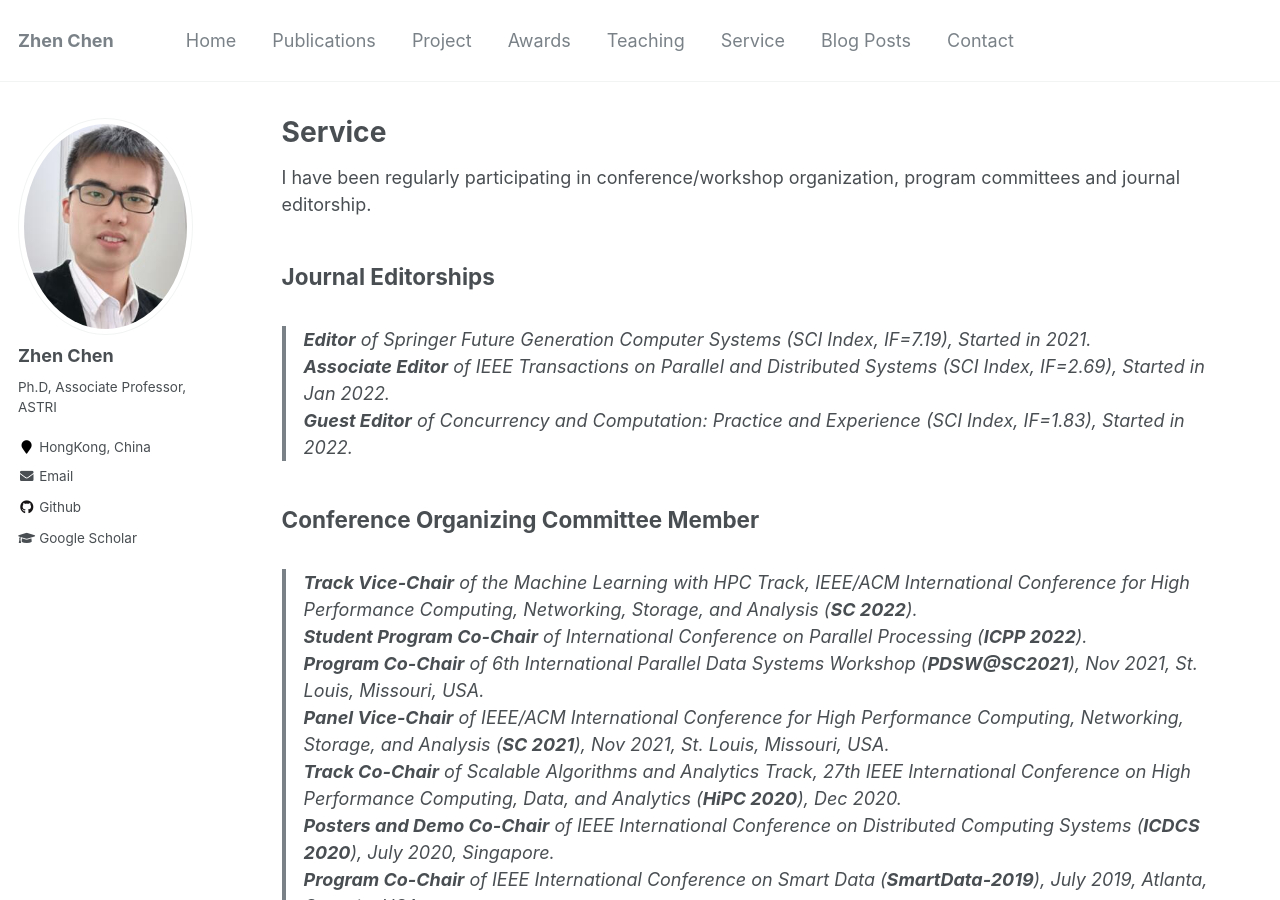
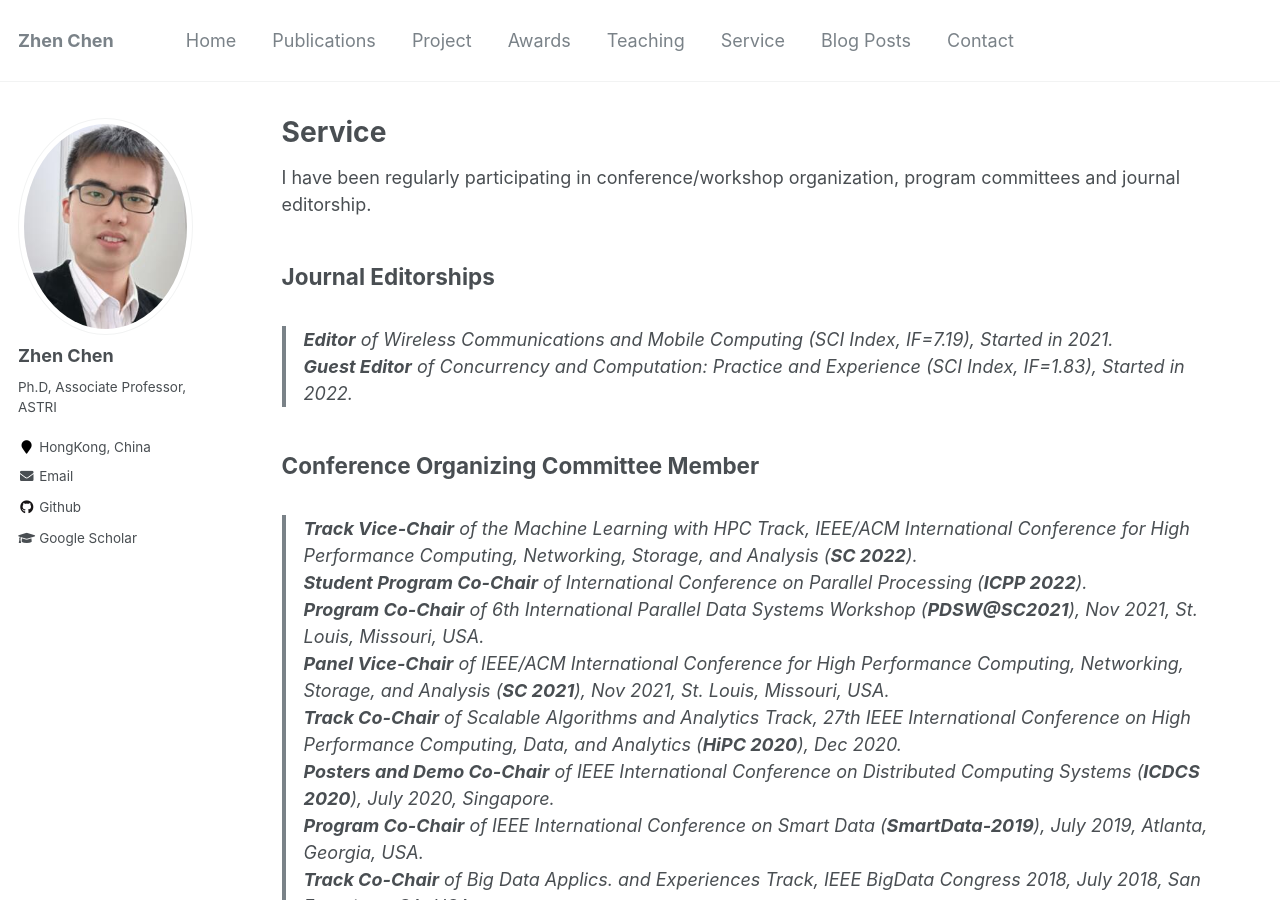
Before and after one commit to baile035/chenz_CV, a Jekyll site: the page built from _pages/service.md, in a window 1280 px wide and 900 px high. Built offline with Jekyll 4.4.1, drawn with Linux system fonts in a browser that asks for light colours.

Commit message:
Update service.md

```diff
--- a/_pages/service.md
+++ b/_pages/service.md
@@ -9,8 +9,10 @@ I have been regularly participating in conference/workshop organization, program
 
 Journal Editorships
 ---
-> **Editor** of Springer Future Generation Computer Systems (SCI Index, IF=7.19), Started in 2021.<br>
+> **Editor** of Wireless Communications and Mobile Computing (SCI Index, IF=7.19), Started in 2021.<br>
+<!--
 > **Associate Editor** of IEEE Transactions on Parallel and Distributed Systems (SCI Index, IF=2.69), Started in Jan 2022.<br>
+-->
 > **Guest Editor** of Concurrency and Computation: Practice and Experience (SCI Index, IF=1.83), Started in 2022.
 
 Conference Organizing Committee Member
```
